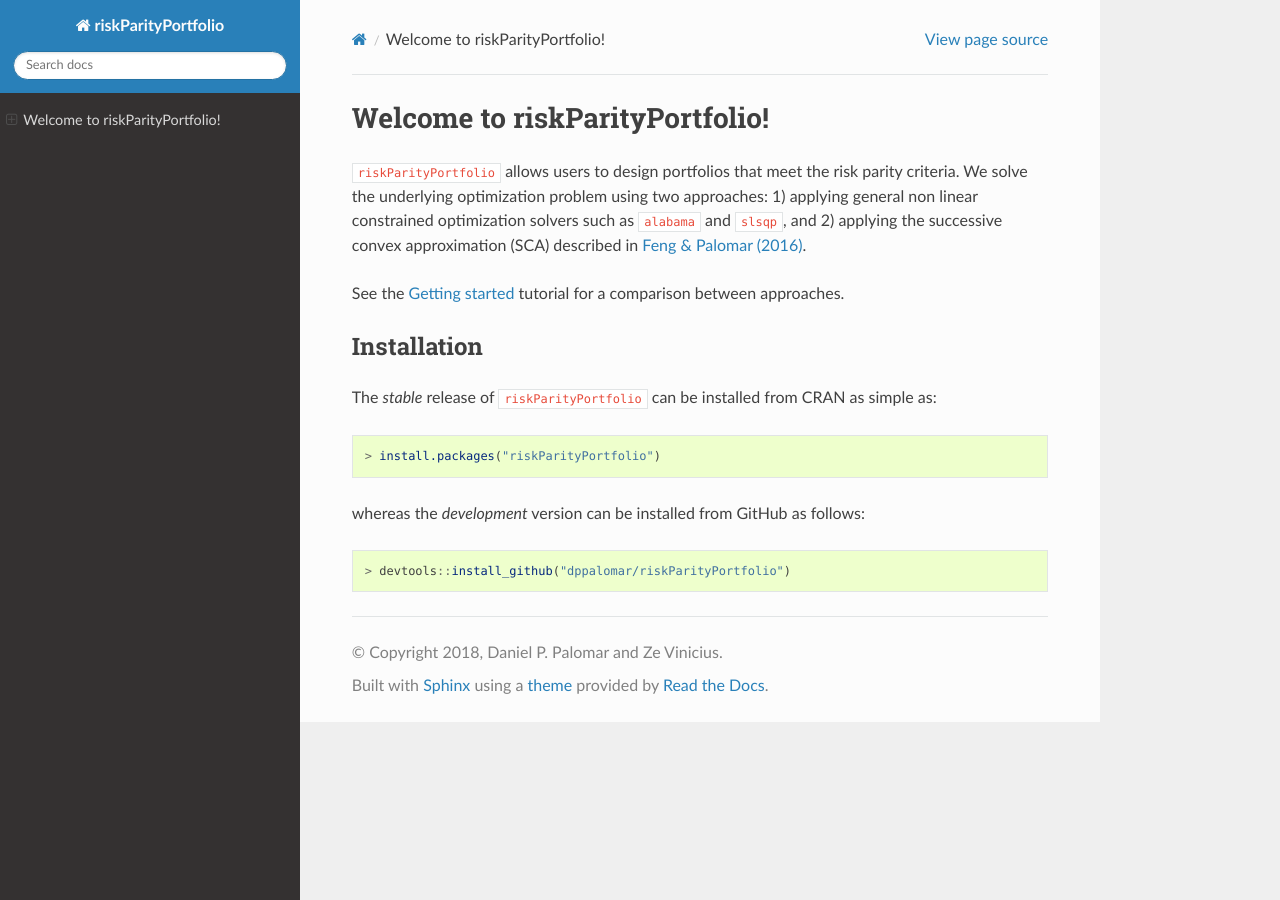
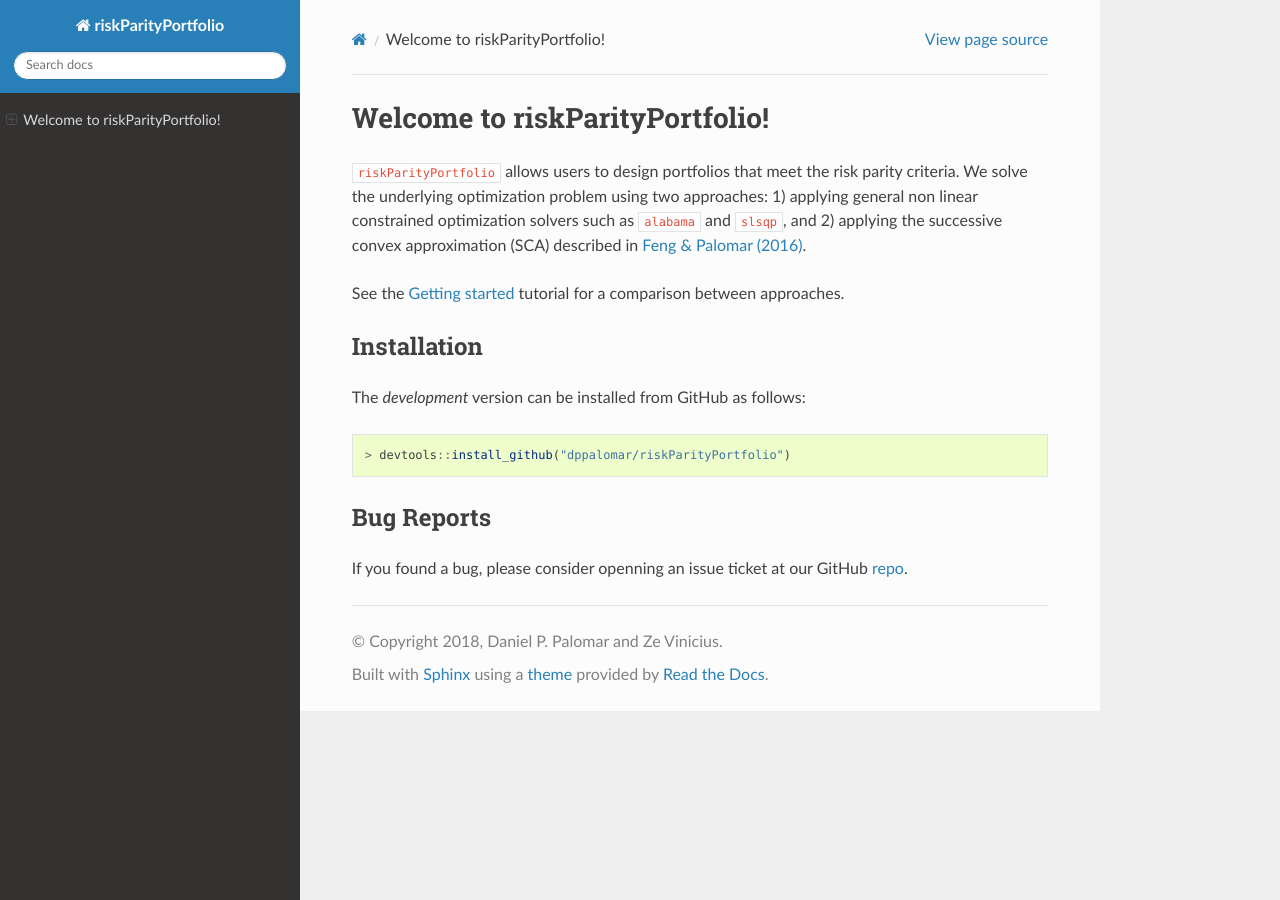
Before and after one commit to dppalomar/riskParityPortfolio, a Sphinx documentation site: the page built from docs/index.rst, in a window 1280 px wide. Built offline with Sphinx 7.4.7 and the Read the Docs theme 2.0.0, drawn with Linux system fonts in a browser that asks for light colours.

Commit message:
update readme and web docs

````diff
--- a/README.Rmd
+++ b/README.Rmd
@@ -38,11 +38,8 @@
 
 ## Installation
 ```{r, eval = FALSE}
-# Installation from CRAN
-install.packages("riskParityPortfolio")
-
 # Installation from GitHub
-# install.packages("devtools")
+install.packages("devtools")
 devtools::install_github("dppalomar/riskParityPortfolio")
 
 # Getting help
--- a/docs/index.rst
+++ b/docs/index.rst
@@ -18,18 +18,15 @@
 Installation
 ------------
 
-The *stable* release of ``riskParityPortfolio`` can be installed from CRAN as simple as:
-
-.. highlight:: r
-
-::
-
-   > install.packages("riskParityPortfolio")
-
-whereas the *development* version can be installed from GitHub as follows:
+The *development* version can be installed from GitHub as follows:
 
 .. highlight:: r
 
 ::
 
    > devtools::install_github("dppalomar/riskParityPortfolio")
+
+Bug Reports
+-----------
+
+If you found a bug, please consider openning an issue ticket at our GitHub `repo <https://github.com/dppalomar/riskParityPortfolio/issues>`_.
````
Also changed, not shown: README.md (+1 -4 lines).
